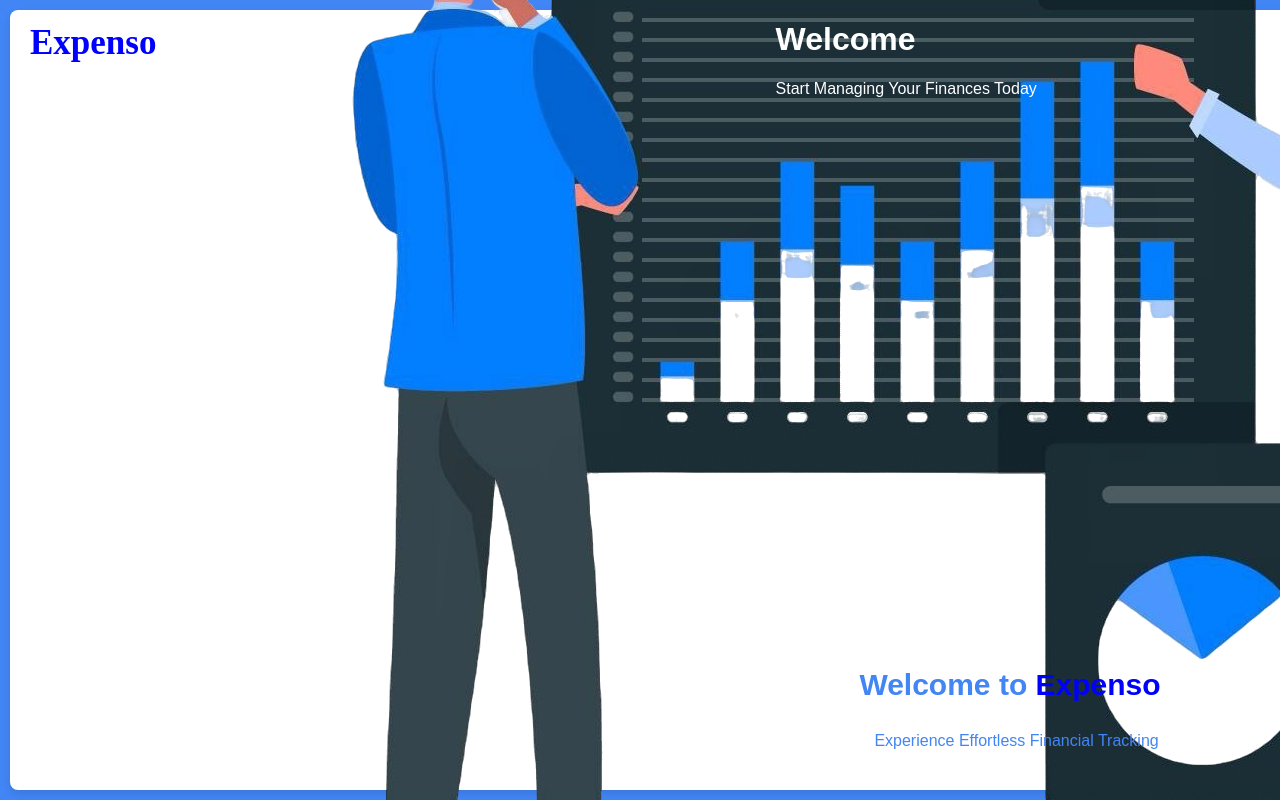
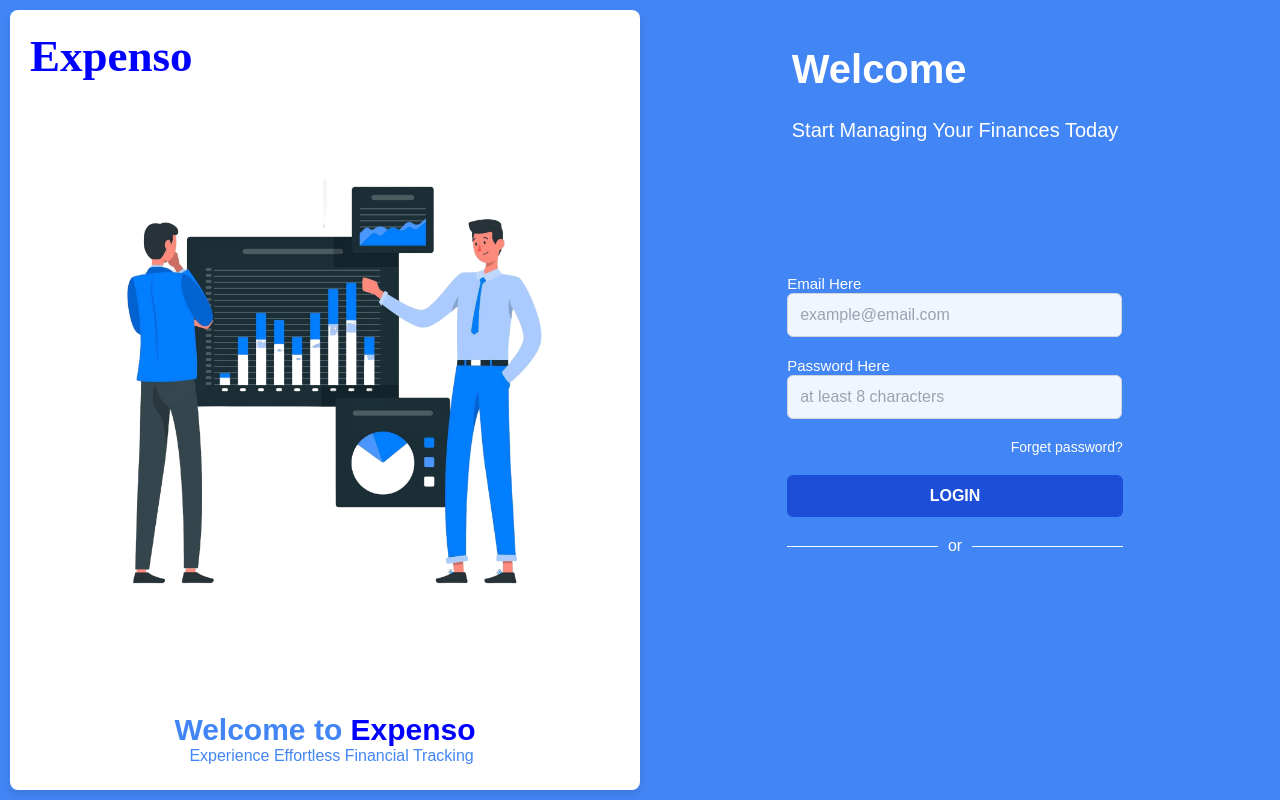
Before and after one commit to HassanKashif-pro/Expense-Tracker, a React (Vite) app in the folder my-react-app/: page /signin in a window 1280 px wide. Built offline with nearby package versions, Linux system fonts and the light colour scheme; a web font is replaced by a local one.

Commit message:
(webapp):Added the Forms and styling for forms and other elements in right-section

```diff
--- a/my-react-app/src/pages/SignIn.tsx
+++ b/my-react-app/src/pages/SignIn.tsx
@@ -2,6 +2,8 @@
 
 import "../styles/SignIn.css";
 import { Button } from "@/components/ui/button";
+import { FontAwesomeIcon } from "@fortawesome/react-fontawesome";
+import { faUser, faLock } from "@fortawesome/free-solid-svg-icons";
 import {
   Form,
   FormControl,
@@ -14,6 +16,7 @@ import {
 import { Input } from "@/components/ui/input";
 import { zodResolver } from "@hookform/resolvers/zod";
 import { useForm } from "react-hook-form";
+import { Link } from "react-router-dom";
 import { z } from "zod";
 
 const formSchema = z.object({
@@ -33,12 +36,22 @@ const SignIn = () => {
       password: "",
     },
   });
+
   // 2. Define a submit handler.
   function onSubmit(values: z.infer<typeof formSchema>) {
     // Do something with the form values.
-    // ✅ This will be type-safe and validated.
     console.log(values);
   }
+  const OrSeparator = () => {
+    return (
+      <div className="or-separator">
+        <div className="line"></div>
+        <span>or</span>
+        <div className="line"></div>
+      </div>
+    );
+  };
+
   return (
     <div className="Main-section">
       <div className="Side-section-wrapper">
@@ -47,17 +60,22 @@ const SignIn = () => {
             Expenso
           </h1>
           <div>
-            <img src="/R.png" />
+            <img
+              src="/R.png"
+              alt="Logo"
+              style={{ height: "95%", width: "100%", position: "relative" }}
+            />
           </div>
           <div
             style={{
               display: "inline-flex",
               flexDirection: "column",
-              bottom: "50px",
+              margin: "0",
+              bottom: "35px",
               position: "absolute",
             }}
           >
-            <p>
+            <p style={{ margin: "0" }}>
               Welcome to&nbsp;
               <span style={{ color: "blue", fontWeight: "800" }}>Expenso</span>
             </p>
@@ -73,8 +91,9 @@ const SignIn = () => {
             style={{
               top: "0",
               position: "absolute",
-              right: "19%",
               color: "#fff",
+              fontSize: "20px",
+              padding: "20px",
             }}
           >
             <h1>Welcome</h1>
@@ -82,49 +101,55 @@ const SignIn = () => {
           </div>
           <div className="Register-Forms">
             <Form {...form}>
-              <form
-                onSubmit={form.handleSubmit(onSubmit)}
-                className="space-y-8"
-              >
+              <form onSubmit={form.handleSubmit(onSubmit)}>
                 <FormField
                   control={form.control}
                   name="email"
                   render={({ field }) => (
                     <FormItem>
-                      <FormLabel>Email Here</FormLabel>
+                      <FormLabel className="FormLabel">Email Here</FormLabel>
                       <FormControl>
                         <Input
+                          prefix={<FontAwesomeIcon icon={faUser} />}
                           type="email"
-                          placeholder="example@gmail.com"
+                          placeholder="example@email.com"
                           {...field}
+                          className="custom-input"
+                          style={{ marginBottom: "20px" }}
                         />
                       </FormControl>
-                      <FormMessage />
                     </FormItem>
                   )}
                 />
-              </form>
-              <form
-                onSubmit={form.handleSubmit(onSubmit)}
-                className="space-y-8"
-              >
+
                 <FormField
                   control={form.control}
                   name="password"
                   render={({ field }) => (
                     <FormItem>
-                      <FormLabel>Password Here</FormLabel>
+                      <FormLabel className="FormLabel">Password Here</FormLabel>
                       <FormControl>
                         <Input
+                          prefix={<FontAwesomeIcon icon={faLock} />}
                           type="password"
                           placeholder="at least 8 characters"
                           {...field}
+                          className="custom-input"
                         />
                       </FormControl>
-                      <FormMessage />
                     </FormItem>
                   )}
                 />
+
+                <div className="form-footer">
+                  <Link href="#" className="forgot-password-link">
+                    Forget password?
+                  </Link>
+                  <Button type="submit" className="login-btn">
+                    Login
+                  </Button>
+                </div>
+                <OrSeparator />
               </form>
             </Form>
           </div>
@@ -133,4 +158,5 @@ const SignIn = () => {
     </div>
   );
 };
+
 export default SignIn;
--- a/my-react-app/src/styles/SignIn.css
+++ b/my-react-app/src/styles/SignIn.css
@@ -17,37 +17,44 @@ body {
 .Side-section-wrapper {
   display: flex; /* Flexbox for inner sections */
   width: 100%; /* Full width */
-  min-height: 100vh; /* Minimum height */
+  height: 100%; /* Ensure full height for both sides */
   margin: 0; /* Reset margin */
   padding: 10px; /* Padding for inner space */
   box-sizing: border-box; /* Include padding in width/height */
-  overflow: auto; /* Allow scrolling */
 }
-
-.Side-section-left {
-  flex: 0 0 50%; /* Fixed width of 50% */
-  background: #ffffff; /* White background */
+.Register-Forms {
+  margin-top: 50px;
+  display: flex;
+}
+.Side-section-left,
+.Side-section-right {
+  flex: 1; /* Allow both sections to take equal space */
   display: flex; /* Use flexbox */
   flex-direction: column; /* Stack items vertically */
   align-items: center; /* Center items */
   justify-content: center; /* Center items */
   z-index: 1000; /* Stack order */
+  border-radius: 8px; /* Rounded corners */
+}
+
+.Side-section-left {
+  background: #ffffff; /* White background */
   box-shadow: 0 4px 8px rgba(0, 0, 0, 0.1); /* Shadow effect */
-  border-radius: 8px; /* Rounded corners */
 }
 
 .Side-section-left h1 {
   color: blue; /* Default text color */
-  font-size: 35px; /* Large font size */
+  font-size: 45px; /* Large font size */
   font-weight: 700; /* Bold weight */
   position: absolute; /* Absolute positioning */
 }
+
 .podkova-font {
   font-family: "Podkova", serif;
   font-optical-sizing: auto;
   font-weight: 800;
-  font-style: normal;
 }
+
 .Side-section-left p {
   color: #4285f4;
   justify-content: center;
@@ -56,15 +63,100 @@ body {
   align-items: center;
   display: flex;
 }
+
 .Side-section-right {
-  flex: 0 0 30%; /* Fixed width of 30% */
   background: transparent; /* Red background */
-  display: flex; /* Use flexbox */
-  flex-direction: column; /* Stack items vertically */
-  margin-left: 10%; /* Left margin */
-  align-items: center; /* Center items */
-  justify-content: center; /* Center items */
-  z-index: 1000; /* Stack order */
-  box-shadow: 0 4px 8px rgba(0, 0, 0, 0.1); /* Shadow effect */
-  border-radius: 8px; /* Rounded corners */
 }
+
+.welcome-title {
+  font-size: 2rem;
+  color: #ffffff;
+  font-weight: bold;
+  margin-bottom: 8px;
+}
+
+.sub-title {
+  font-size: 1rem;
+  color: #d1d5db;
+  margin-bottom: 100px;
+}
+
+.FormLabel {
+  font-weight: 500;
+  color: #333;
+  margin-bottom: 8px;
+}
+
+.custom-input {
+  position: relative;
+  width: 92%;
+  padding: 12px;
+  border-radius: 6px;
+  border: 1px solid #d1d5db;
+  background-color: #f0f5ff;
+  font-size: 1rem;
+  margin-bottom: 0px;
+}
+
+.FormLabel {
+  color: #ffffff;
+  font-size: 15px;
+}
+
+.custom-input::placeholder {
+  color: #9ca3af;
+}
+
+.form-footer {
+  display: inline-flex;
+  flex-direction: column;
+  justify-content: space-between; /* Space out the "Forgot Password" link and the button */
+  align-items: center;
+  margin-top: 20px; /* Adjust for spacing above the footer */
+  width: 100%; /* Make sure it takes full width */
+}
+
+.forgot-password-link {
+  color: #ffffff;
+  font-size: 0.875rem;
+  text-decoration: none;
+  margin-bottom: 20px; /* Remove extra margin */
+  align-self: flex-end; /* Align it to the end of the form */
+}
+
+.login-btn {
+  background-color: #1d4ed8;
+  color: #ffffff;
+  font-weight: bold;
+  padding: 12px 0; /* Remove side padding so it spans width fully */
+  border-radius: 6px;
+  border: none;
+  font-size: 1rem;
+  text-transform: uppercase;
+  cursor: pointer;
+  transition: background-color 0.2s;
+  width: 100%; /* Full width of its container */
+  max-width: 350px; /* Optional: Limit width to match the image's proportions */
+  text-align: center; /* Center-align text inside the button */
+}
+
+.login-btn:hover {
+  background-color: #2563eb;
+}
+.or-separator {
+  display: flex; /* Use flexbox for alignment */
+  align-items: center; /* Center vertically */
+  justify-content: center; /* Center horizontally */
+  margin: 20px 0; /* Adjust margin as needed */
+}
+
+.or-separator span {
+  margin: 0 10px; /* Space between the line and the text */
+  color: #ffffff; /* Text color */
+}
+
+.line {
+  flex-grow: 1; /* Allow the line to grow and fill available space */
+  height: 1px; /* Line height */
+  background-color: #ffffff; /* Line color */
+}
```
